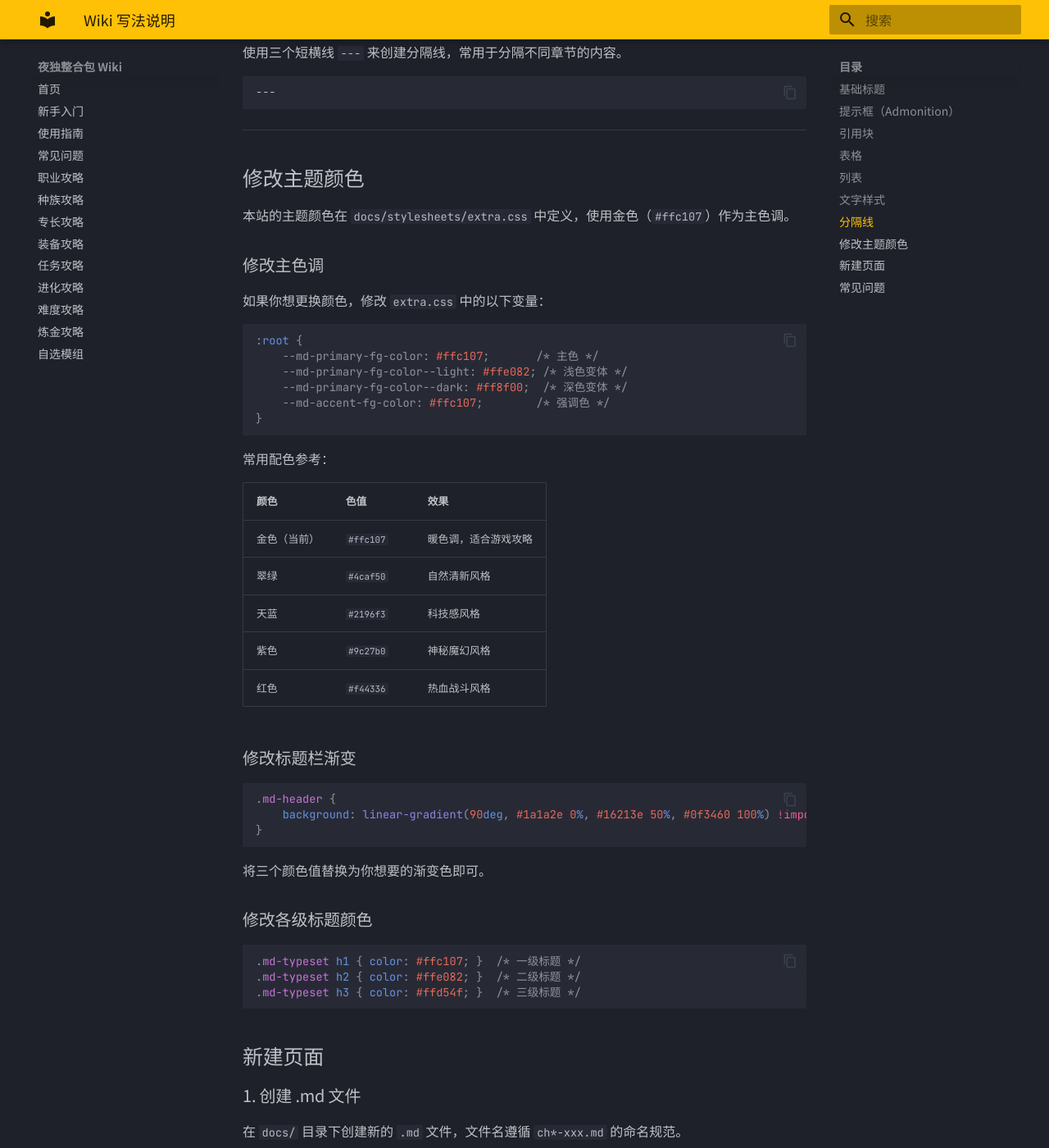
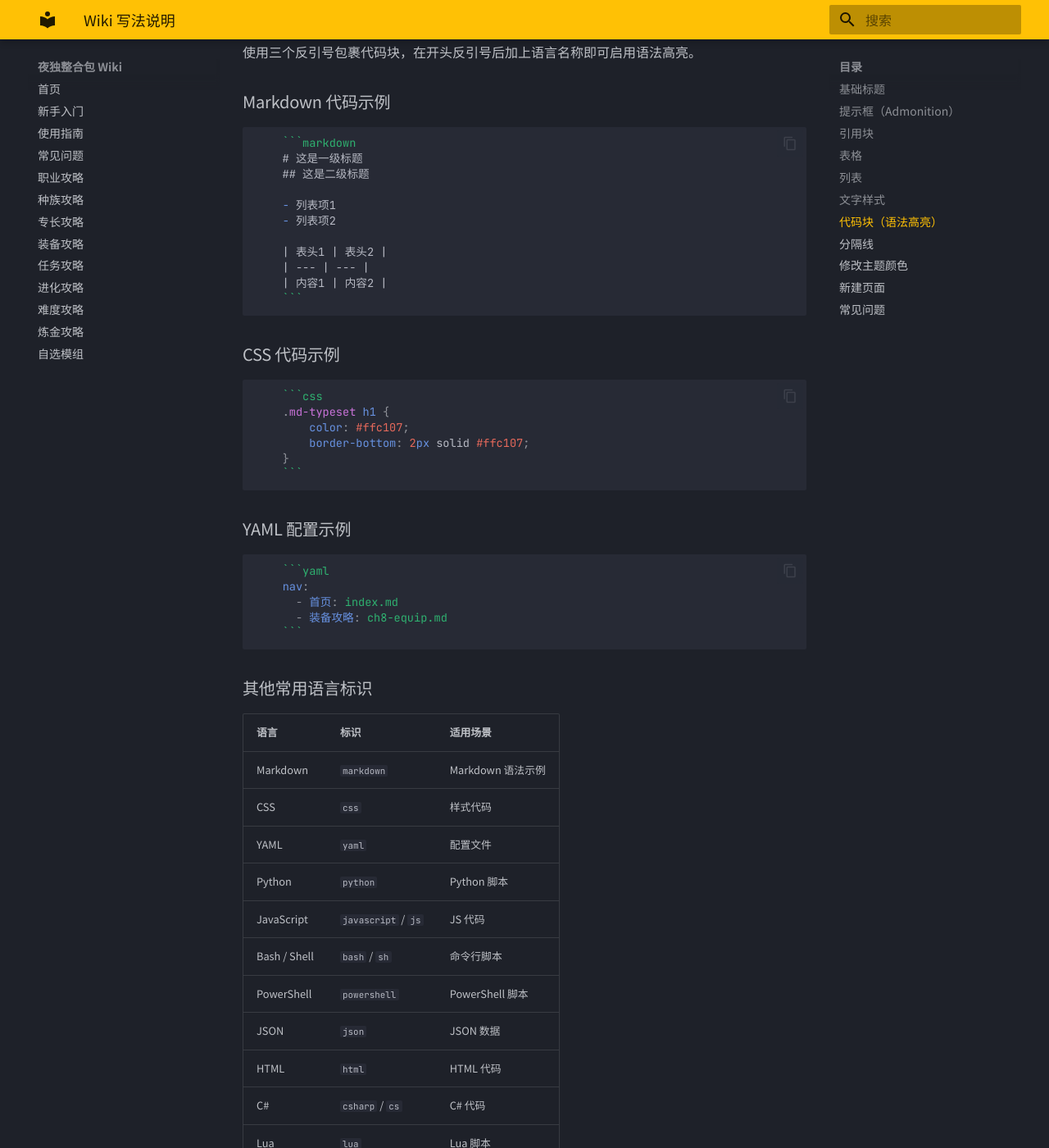
Before and after one commit to oiclyd/bg3-mod-wiki, an MkDocs documentation site: the page built from docs/wiki-guide.md, in a window 1280 px wide and 1400 px high, scrolled down 4855 px. Shown: the whole window at 82% size. Built offline with MkDocs 1.6.1 and Material for MkDocs 9.7.7, drawn with Linux system fonts in a browser that asks for light colours; some of the changed text lies outside the part shown.

Commit message:
补充：Wiki写法说明中添加代码块语法高亮章节

````diff
--- a/docs/wiki-guide.md
+++ b/docs/wiki-guide.md
@@ -199,6 +199,65 @@
 ~~删除线文字~~
 `行内代码`
 
+## 代码块（语法高亮）
+
+使用三个反引号包裹代码块，在开头反引号后加上语言名称即可启用语法高亮。
+
+### Markdown 代码示例
+
+```markdown
+    ```markdown
+    # 这是一级标题
+    ## 这是二级标题
+
+    - 列表项1
+    - 列表项2
+
+    | 表头1 | 表头2 |
+    | --- | --- |
+    | 内容1 | 内容2 |
+    ```
+```
+
+### CSS 代码示例
+
+```markdown
+    ```css
+    .md-typeset h1 {
+        color: #ffc107;
+        border-bottom: 2px solid #ffc107;
+    }
+    ```
+```
+
+### YAML 配置示例
+
+```markdown
+    ```yaml
+    nav:
+      - 首页: index.md
+      - 装备攻略: ch8-equip.md
+    ```
+```
+
+### 其他常用语言标识
+
+| 语言 | 标识 | 适用场景 |
+| --- | --- | --- |
+| Markdown | `markdown` | Markdown 语法示例 |
+| CSS | `css` | 样式代码 |
+| YAML | `yaml` | 配置文件 |
+| Python | `python` | Python 脚本 |
+| JavaScript | `javascript` / `js` | JS 代码 |
+| Bash / Shell | `bash` / `sh` | 命令行脚本 |
+| PowerShell | `powershell` | PowerShell 脚本 |
+| JSON | `json` | JSON 数据 |
+| HTML | `html` | HTML 代码 |
+| C# | `csharp` / `cs` | C# 代码 |
+| Lua | `lua` | Lua 脚本 |
+
+> **提示：** 如果不加语言标识，代码块会显示为普通文本，没有语法高亮和行号复制功能。
+
 ## 分隔线
 
 使用三个短横线 `---` 来创建分隔线，常用于分隔不同章节的内容。
````
